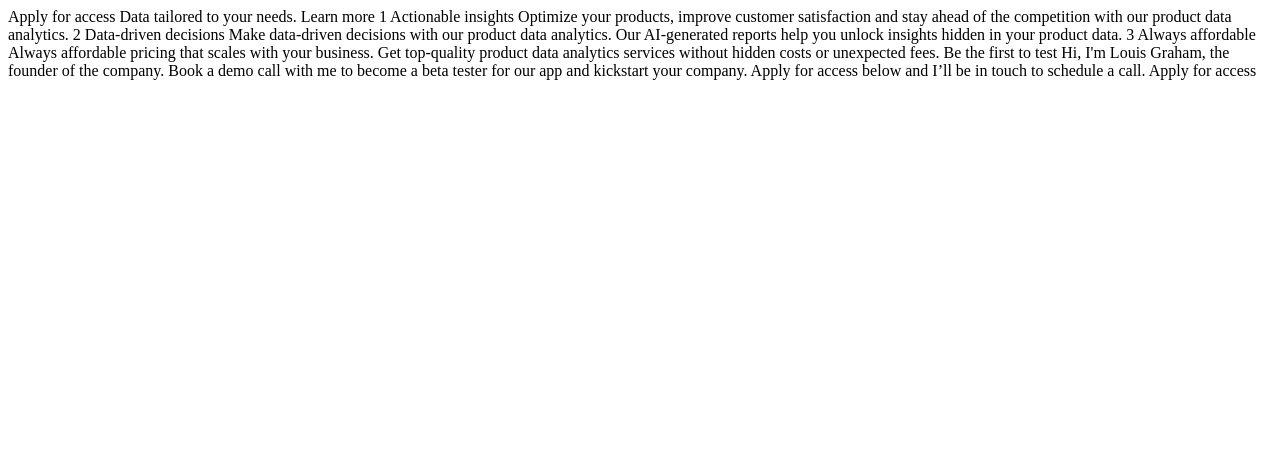
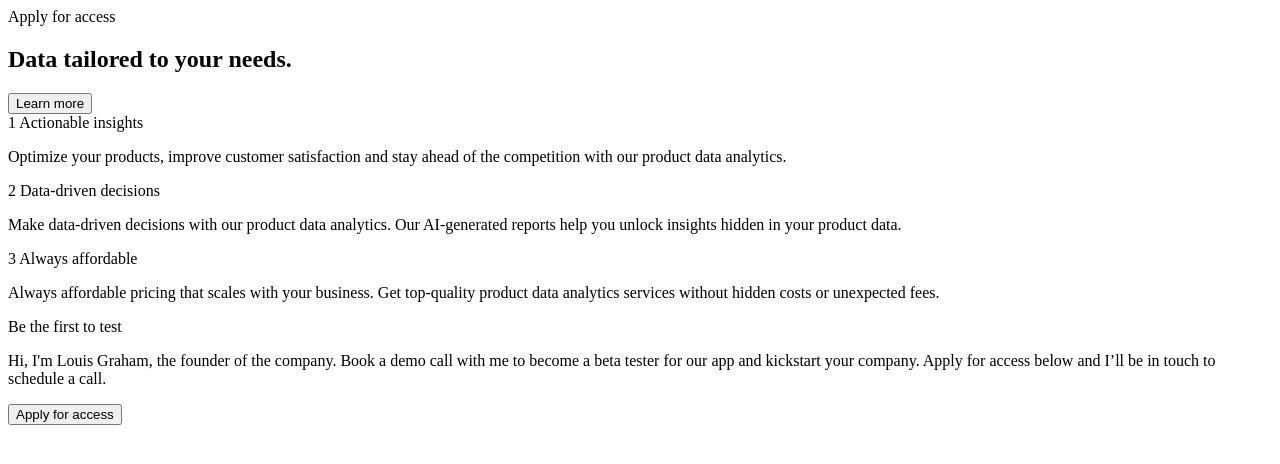
Before and after one commit to rohan843/workit-landing-page, a plain HTML site: page index.html in a window 1280 px wide. Drawn offline with Linux system fonts and the light colour scheme.

Commit message:
fix: add styles

```diff
--- a/index.html
+++ b/index.html
@@ -1,49 +1,74 @@
 <!DOCTYPE html>
 <html lang="en">
-<head>
-  <meta charset="UTF-8">
-  <meta name="viewport" content="width=device-width, initial-scale=1.0">
+  <head>
+    <meta charset="UTF-8" />
+    <meta name="viewport" content="width=device-width, initial-scale=1.0" />
 
-  <link rel="icon" type="image/png" sizes="32x32" href="./assets/images/favicon-32x32.png">
+    <link
+      rel="icon"
+      type="image/png"
+      sizes="32x32"
+      href="./assets/images/favicon-32x32.png"
+    />
 
-  <title>Frontend Mentor | Workit landing page</title>
-</head>
-<body>
+    <link rel="stylesheet" href="./styles.css" />
 
-  Apply for access
+    <title>Frontend Mentor | Workit landing page</title>
+  </head>
+  <body>
+    <div class="container">
+      <nav>
+        <a>Apply for access</a>
+      </nav>
+      <section>
+        <h1>Data tailored to your needs.</h1>
 
-  Data tailored to your needs.
+        <button>Learn more</button>
+      </section>
+      <section>
+        <div>
+          <span>1</span>
 
-  Learn more
+          <span>Actionable insights</span>
+          <p>
+            Optimize your products, improve customer satisfaction and stay ahead
+            of the competition with our product data analytics.
+          </p>
+        </div>
+        <div>
+          <span>2</span>
 
-  1
+          <span>Data-driven decisions</span>
+          <p>
+            Make data-driven decisions with our product data analytics. Our
+            AI-generated reports help you unlock insights hidden in your product
+            data.
+          </p>
+        </div>
+        <div>
+          <span>3</span>
 
-  Actionable insights
+          <span>Always affordable</span>
+          <p>
+            Always affordable pricing that scales with your business. Get
+            top-quality product data analytics services without hidden costs or
+            unexpected fees.
+          </p>
+        </div>
+      </section>
+      <section>
+        <span>Be the first to test</span>
 
-  Optimize your products, improve customer satisfaction and stay ahead of the competition
-  with our product data analytics.
+        <p>
+          Hi, I'm Louis Graham, the founder of the company. Book a demo call
+          with me to become a beta tester for our app and kickstart your
+          company. Apply for access below and I’ll be in touch to schedule a
+          call.
+        </p>
 
-  2
-
-  Data-driven decisions
-
-  Make data-driven decisions with our product data analytics. Our AI-generated reports help
-  you unlock insights hidden in your product data.
-
-  3
-
-  Always affordable
-
-  Always affordable pricing that scales with your business. Get top-quality product data
-  analytics services without hidden costs or unexpected fees.
-
-  Be the first to test
-
-  Hi, I'm Louis Graham, the founder of the company. Book a demo call with me to become a
-  beta tester for our app and kickstart your company. Apply for access below and I’ll be
-  in touch to schedule a call.
-
-  Apply for access
-
-</body>
+        <button>Apply for access</button>
+      </section>
+      <footer></footer>
+    </div>
+  </body>
 </html>
--- /dev/null
+++ b/styles.css
@@ -0,0 +1,45 @@
+@font-face {
+    font-family: "fraunces";
+    src: url("assets/fonts/fraunces/Fraunces-VariableFont_SOFT,WONK,opsz,wght.ttf");
+}
+
+@font-face {
+    font-family: "manrope";
+    src: url("assets/fonts/manrope/Manrope-VariableFont_wght.ttf");
+}
+
+:root {
+    -dark-purple: #24053E;
+    -davy-s-grey: #584D62;
+    -eucaplyptus: #44FFA1;
+    -ghost-white: #FCF8FF;
+    -white: #FFFFFF;
+}
+
+.heading-l {
+    font-family: fraunces;
+    font-size: 80px;
+    font-weight: 600;
+    line-height: 80px;
+}
+
+.heading-m {
+    font-family: fraunces;
+    font-size: 56px;
+    font-weight: 600;
+    line-height: 64px;
+}
+
+.heading-s {
+    font-family: fraunces;
+    font-size: 32px;
+    font-weight: 600;
+    line-height: 40px;
+}
+
+.body {
+    font-family: manrope;
+    font-size: 18px;
+    font-weight: 400;
+    line-height: 32px;
+}
```
Also changed, not shown: preview.jpg (deleted).
